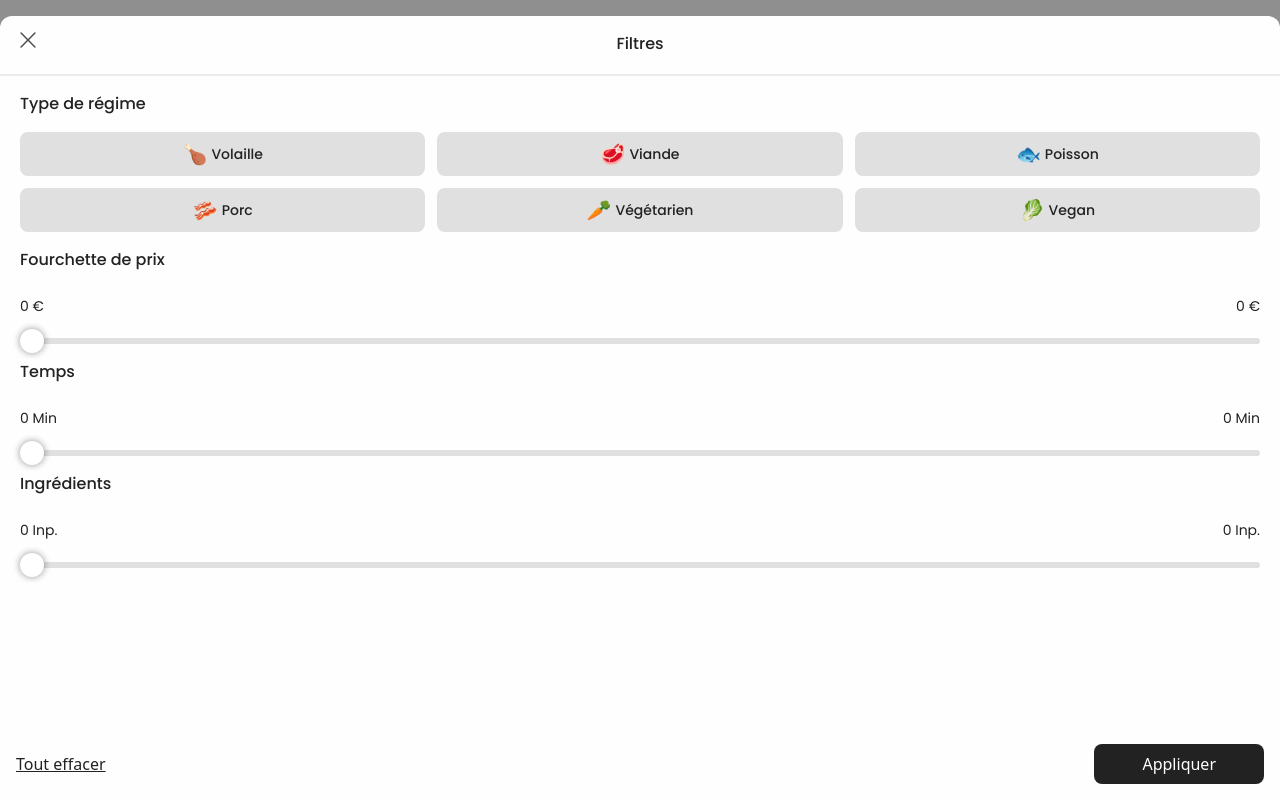
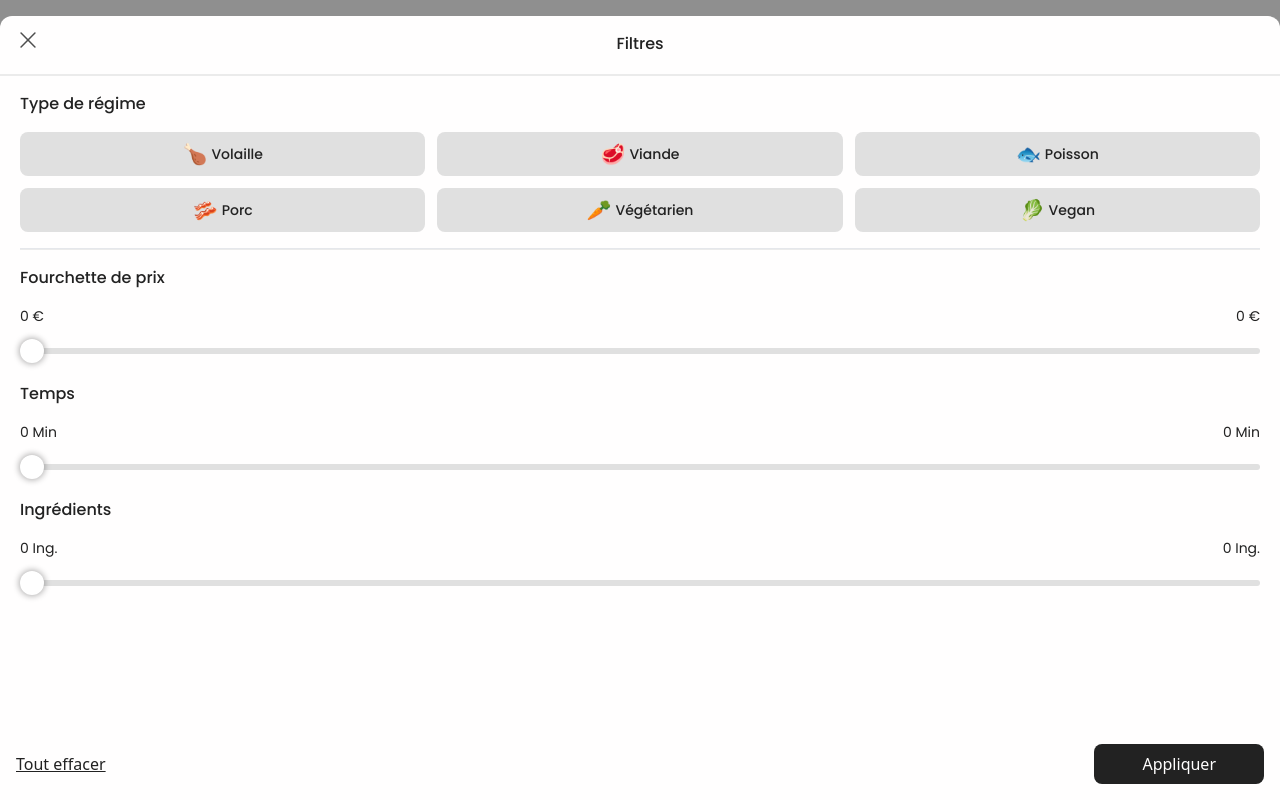
Before and after one commit to BundleeStudio/FoodApp, a React (Create React App) app in the folder client/: page / in a window 1280 px wide. Both pictures are taken after a click on the button 1235 px from the left and 40 px from the top of the page. Built offline with nearby package versions, Linux system fonts and the light colour scheme.

Commit message:
feat: add Separator conponent

```diff
--- /dev/null
+++ b/client/src/components/Separator.tsx
@@ -0,0 +1,9 @@
+import React from "react";
+
+function Separator() {
+  return (
+    <hr className='w-full bg-greys-100 h-[0.125rem] my-4'/>
+  )
+}
+
+export default React.memo(Separator);
--- a/client/src/components/filterRange.tsx
+++ b/client/src/components/filterRange.tsx
@@ -15,11 +15,10 @@ function FilterRange({range}: {range: 'price' | 'time' | 'ingredient'}) {
       MAX = 15
     } else if(range === 'ingredient') {
       title = 'Ingrédients'
-      type = 'Inp.'
+      type = 'Ing.'
       MAX = 8
     }
 
-  // eslint-disable-next-line react-hooks/rules-of-hooks
   const [value, setValue] = useState(0);
     const getBackgroundSize = () => {
       return {
@@ -30,11 +29,11 @@ function FilterRange({range}: {range: 'price' | 'time' | 'ingredient'}) {
   return (
     <>
       <span className='font-PoppinsMedium text-base'>{title}</span>
-      <div className='font-PoppinsRegular text-sm flex justify-between mt-2 mb-1.5'>
+      <div className='font-PoppinsRegular text-sm flex justify-between mb-1.5'>
           <span>0 {type}</span>
           <span>{value} {type}</span>
       </div>
-      <input type="range" min="0" max={MAX} onChange={(e: { target: { value: any; }; }) => setValue(e.target.value)} style={getBackgroundSize()} value={value} className='w-full h-1.5 bg-greys-300 bg-no-repeat rounded-full bg-gradient-to-r from-black to-black'/>
+      <input type="range" min="0" max={MAX} onChange={(e: { target: { value: any; }; }) => setValue(e.target.value)} style={getBackgroundSize()} value={value} className='w-full h-1.5 bg-greys-300 bg-no-repeat rounded-full bg-gradient-to-r from-black to-black mb-3'/>
     </>
   );
 }
--- a/client/src/components/filterType.tsx
+++ b/client/src/components/filterType.tsx
@@ -4,7 +4,6 @@ function FilterType({food}: {food: 'fish' | 'beef' | 'chicken' | 'vegetarian' |
   let icon = ''
   let name = ''
 
-  // eslint-disable-next-line react-hooks/rules-of-hooks
   const [clickedButton, setClickedButton] = useState(false);
 
   if(food=== 'fish') {
--- a/client/src/pages/Filter.tsx
+++ b/client/src/pages/Filter.tsx
@@ -2,16 +2,16 @@ import React from "react";
 import FilterType from "../components/FilterType";
 import FilterRange from "../components/FilterRange"
 import CrossIcon from "../icon/cross.svg"
+import Separator from "../components/Separator"
 
 function Filter({button}: {button: React.MouseEventHandler<HTMLButtonElement>}) {
 
   return (
     <div className='block w-screen h-full absolute top-0 left-0 overflow-hidden bg-greys-500 pt-4 text-smoky'>
         <div className='h-full w-full bg-snow rounded-t-xl py-4'>
-
-            <div className='px-5 grid grid-cols-3 h-11 border-b-2 border-greys-100'>
+                <div className=' grid grid-cols-3 h-11 border-b-2 border-greys-100'>
                     <button onClick={button} className=' w-4 h-4'>
-                <img src={CrossIcon} alt="return icon" className='max-w-none'/>
+                    <img src={CrossIcon} alt="return icon" className='max-w-none pl-5'/>
                     </button>
                     <span className= 'font-PoppinsMedium text-base justify-self-center'>Filtres</span>
                 </div>
@@ -27,15 +27,17 @@ function Filter({button}: {button: React.MouseEventHandler<HTMLButtonElement>})
                     <FilterType food='vegetarian'/>
                     <FilterType food='vegan'/>
                 </div>
-            </div>
 
-            <div className='pt-4 px-5 flex flex-col gap-4'>
+                <Separator />
+
+                <div className='flex flex-col gap-4'>
                     <FilterRange range='price'/>
                     <FilterRange range='time'/>
                     <FilterRange range='ingredient'/>
                 </div>
+            </div>
 
-            <div className='mt-auto px-4 text-PoppinsRegular text-base flex justify-between items-center absolute bottom-4 w-full'>
+                <div className='px-4 text-PoppinsRegular text-base flex justify-between items-center absolute bottom-4 w-full'>
                     <span className='underline text-smoky'>Tout effacer</span>
                     <button className='py-2 px-12 rounded-lg bg-smoky text-snow'>Appliquer</button>
                 </div>
```
Lines whose indentation alone changed are shown as unchanged.
